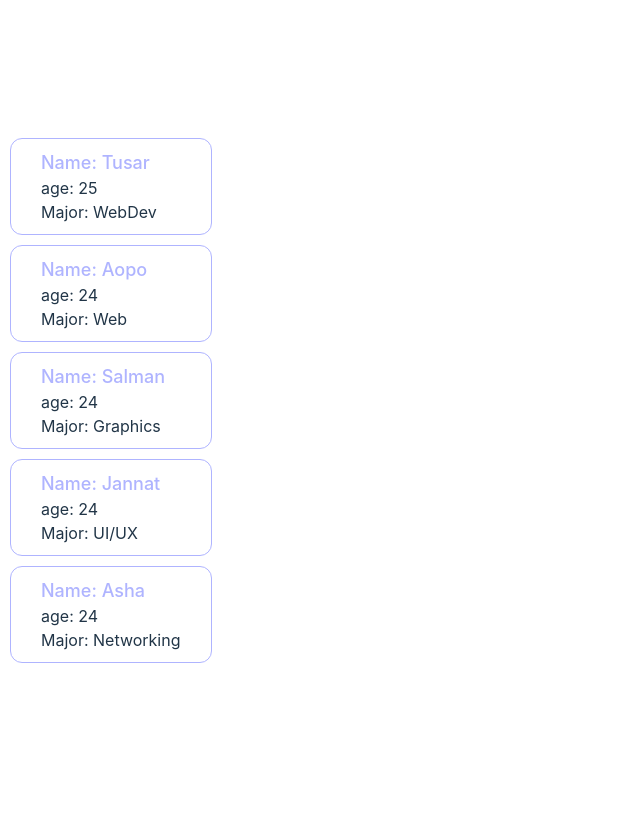
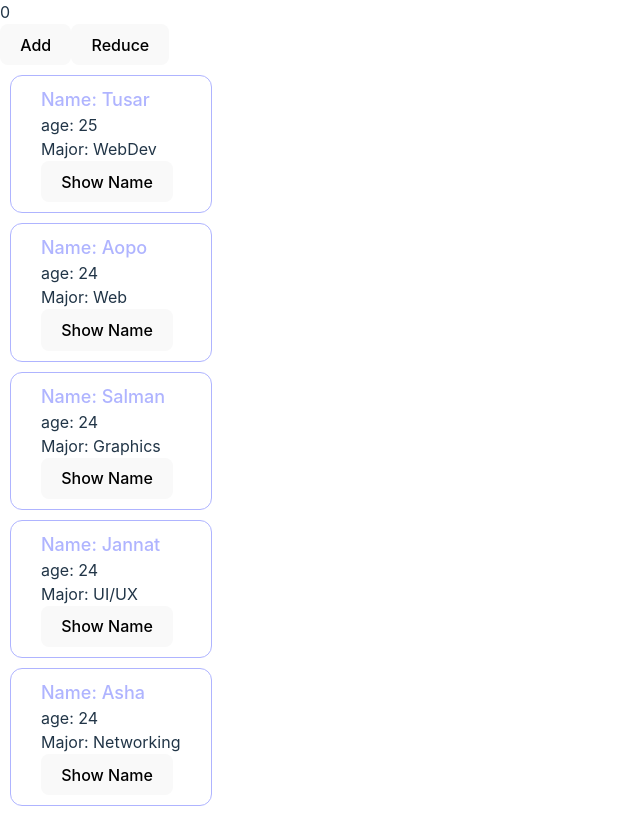
Before and after one commit to Tusar78/MERN-PRACTICE, a React (Vite) app in the folder core-concept-01/react-app/: page / in a window 1280 px wide. Shown: the whole page, without its empty margins (0-640 px from the left). Built offline with nearby package versions, Linux system fonts and the light colour scheme.

Commit message:
cOutung recounting

```diff
--- a/core-concept-01/react-app/src/App.jsx
+++ b/core-concept-01/react-app/src/App.jsx
@@ -1,19 +1,37 @@
-import React from 'react'
-import Friend from './Friend/Friend'
+import React, { useState } from "react";
+import Friend from "./Friend/Friend";
 
 const App = () => {
   const friendsData = [
-    {id: 1, name: 'Aopo', age: 24, major: 'Web'},
-    {id: 2, name: 'Salman', age: 24, major: 'Graphics'},
-    {id: 3, name: 'Jannat', age: 24, major: 'UI/UX'},
-    {id: 4, name: 'Asha', age: 24, major: 'Networking'},
-  ]
+    { id: 1, name: "Aopo", age: 24, major: "Web" },
+    { id: 2, name: "Salman", age: 24, major: "Graphics" },
+    { id: 3, name: "Jannat", age: 24, major: "UI/UX" },
+    { id: 4, name: "Asha", age: 24, major: "Networking" },
+  ];
+
+  const [count, setCount] = useState(0);
+  const handleCount = () => {
+    const newCount = count + 1;
+    setCount(newCount);
+  }
+
+  const handleReduce = () => {
+    setCount(count - 1)
+  }
   return (
     <>
-      <Friend friends={{id: 1, name: 'Tusar', age: 25, major: 'WebDev'}}></Friend>
-      {friendsData.map((friend, id) => <Friend friends={friend} key={id}></Friend>)}
+      <p>{count}</p>
+      <button onClick={handleCount}>Add</button>
+      <button onClick={handleReduce}>Reduce</button>
+
+      <Friend
+        friends={{ id: 1, name: "Tusar", age: 25, major: "WebDev" }}
+      ></Friend>
+      {friendsData.map((friend, id) => (
+        <Friend friends={friend} key={id}></Friend>
+      ))}
     </>
-  )
-}
+  );
+};
 
-export default App
+export default App;
--- a/core-concept-01/react-app/src/Friend/Friend.jsx
+++ b/core-concept-01/react-app/src/Friend/Friend.jsx
@@ -9,6 +9,7 @@ const Friend = ({friends: {name, age, major}}) => {
         <h2>Name: {name}</h2>
         <p>age: {age}</p>
         <p>Major: {major}</p>
+        <button onClick={() => alert(name)}>Show Name</button>
       </div>
     </>
   )
```
